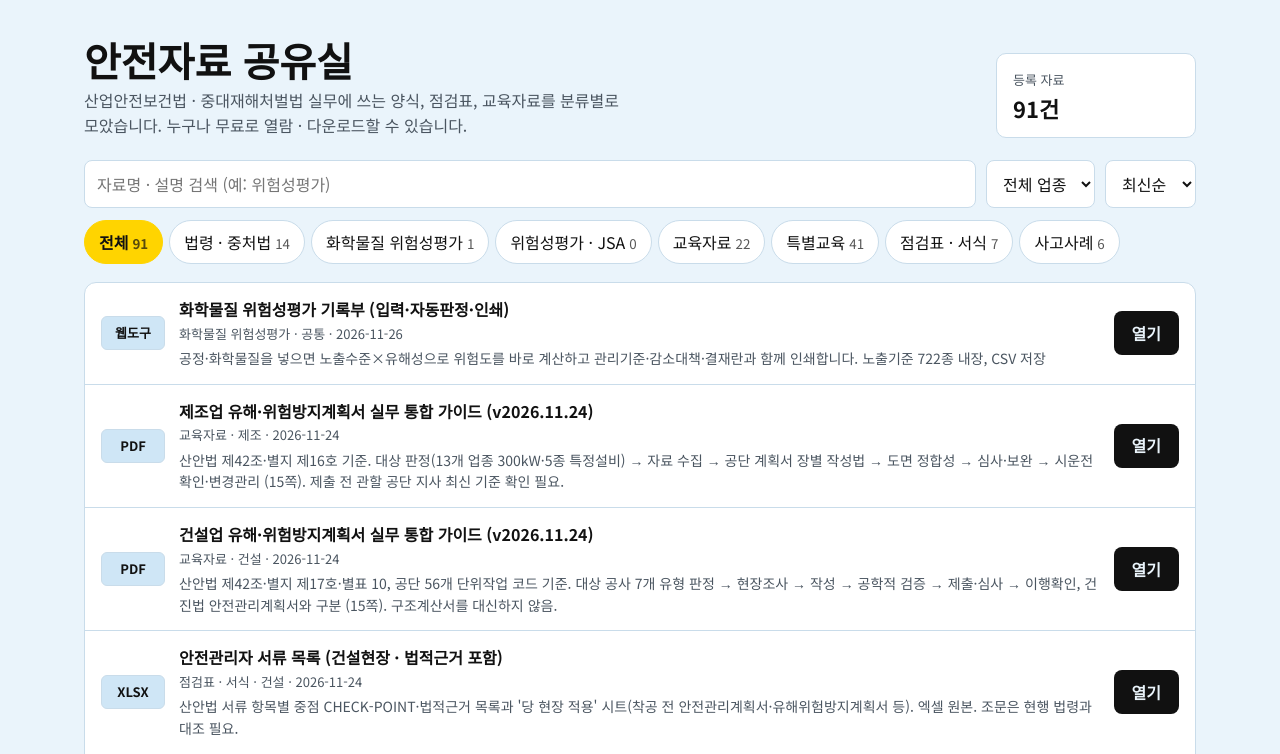
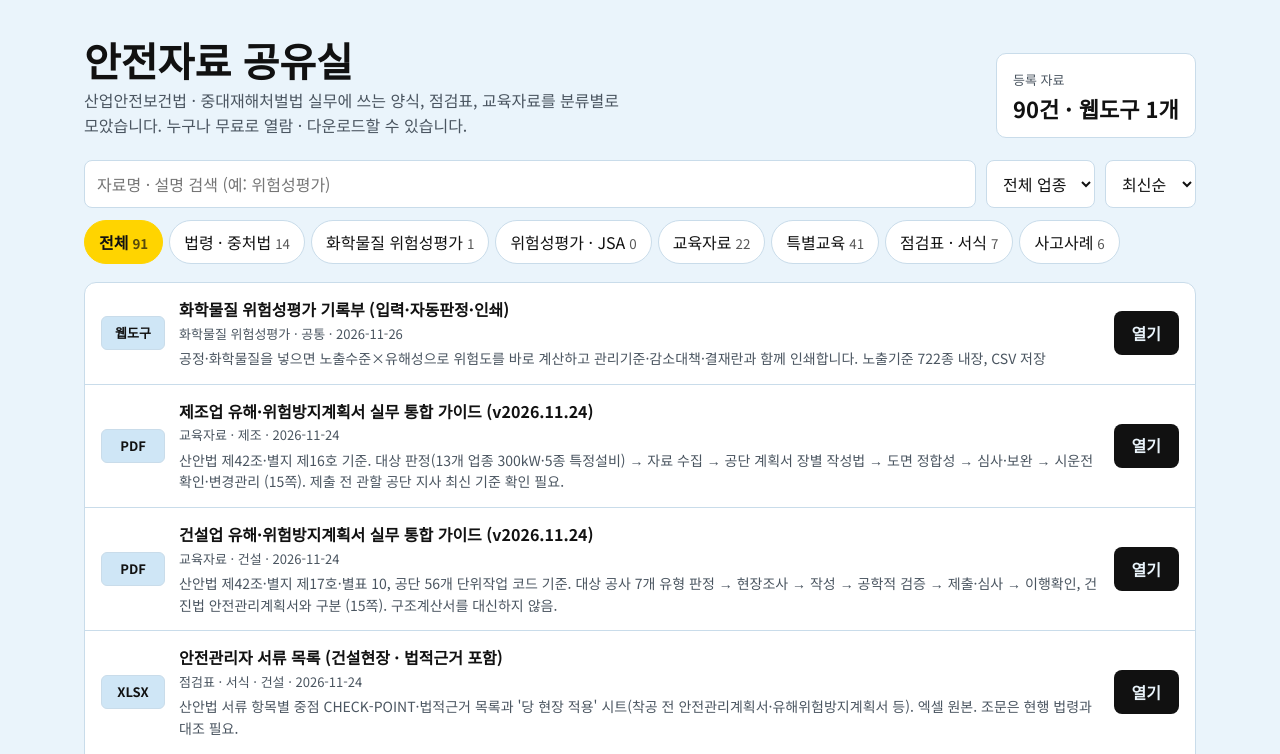
Before and after one commit to safetyplum/safetyplum.github.io, a plain HTML site: page index.html in a window 1280 px wide. Shown: the top 754 px of the page. Drawn offline with Linux system fonts and the light colour scheme.

Commit message:
등록 자료 수에서 웹도구를 따로 표시 (자료 90건 · 웹도구 1개)
Co-Authored-By: Claude Opus 5.5 <noreply@anthropic.com>

```diff
--- a/index.html
+++ b/index.html
@@ -87,7 +87,7 @@ function render(){
   const q=$("#q").value.trim().toLowerCase(),ind=$("#ind").value;
   let v=rows.filter(r=>(cat==="전체"||r.category===cat)&&(!ind||r.industry===ind)&&(!q||(r.title+" "+(r.desc||"")).toLowerCase().includes(q)));
   v.sort($("#sort").value==="name"?(a,b)=>a.title.localeCompare(b.title,"ko"):(a,b)=>(b.date||"").localeCompare(a.date||""));
-  $("#cnt").textContent=rows.length+"건";
+  {const tools=rows.filter(r=>r.type==="웹도구").length;$("#cnt").textContent=(rows.length-tools)+"건"+(tools?" · 웹도구 "+tools+"개":"")}
   const pages=Math.max(1,Math.ceil(v.length/PER));if(page>pages)page=pages;
   const show=v.slice((page-1)*PER,page*PER);
   $("#list").innerHTML=show.length?show.map(r=>`<div class="row"><div class="kind">${esc(r.type||"파일")}</div><div>
```
